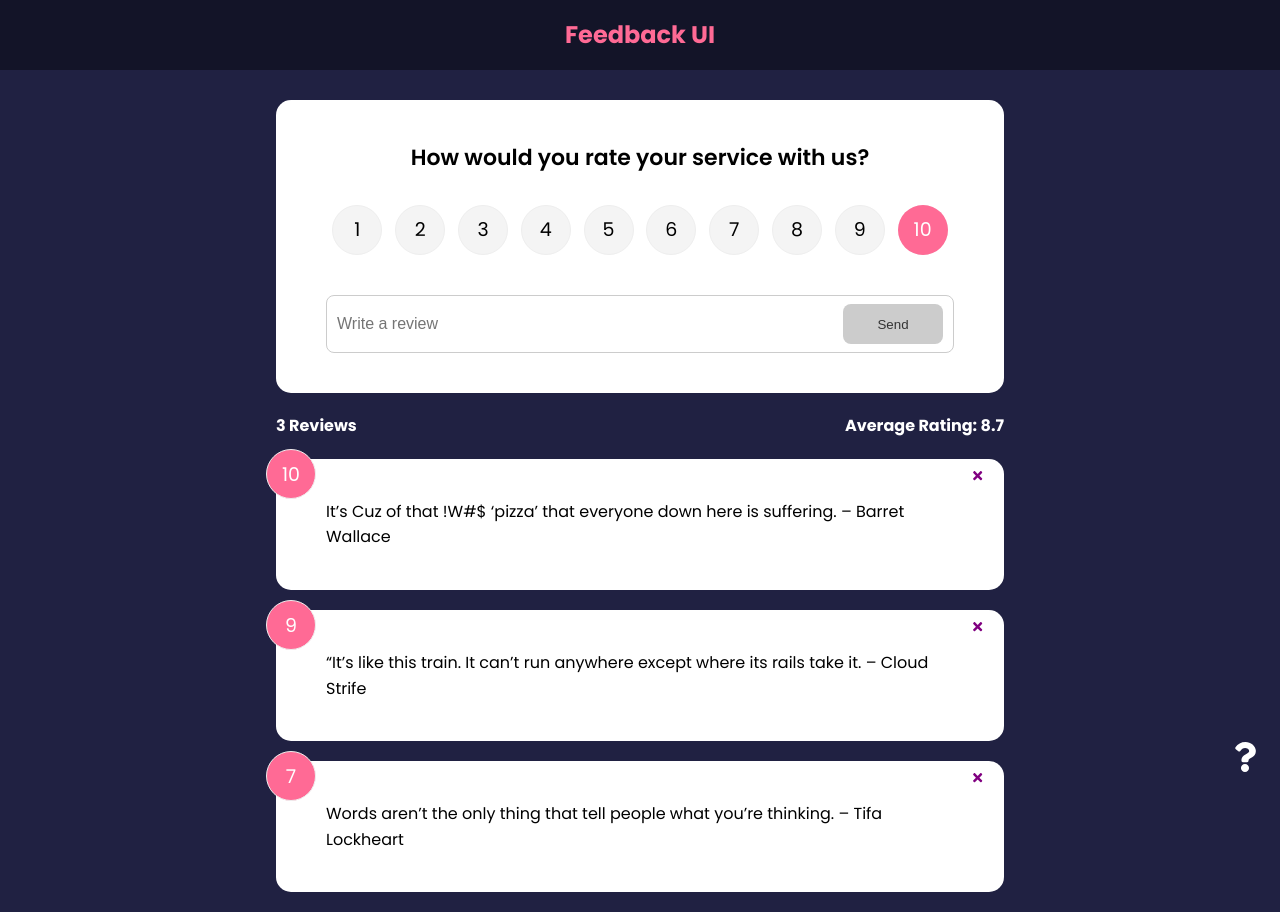
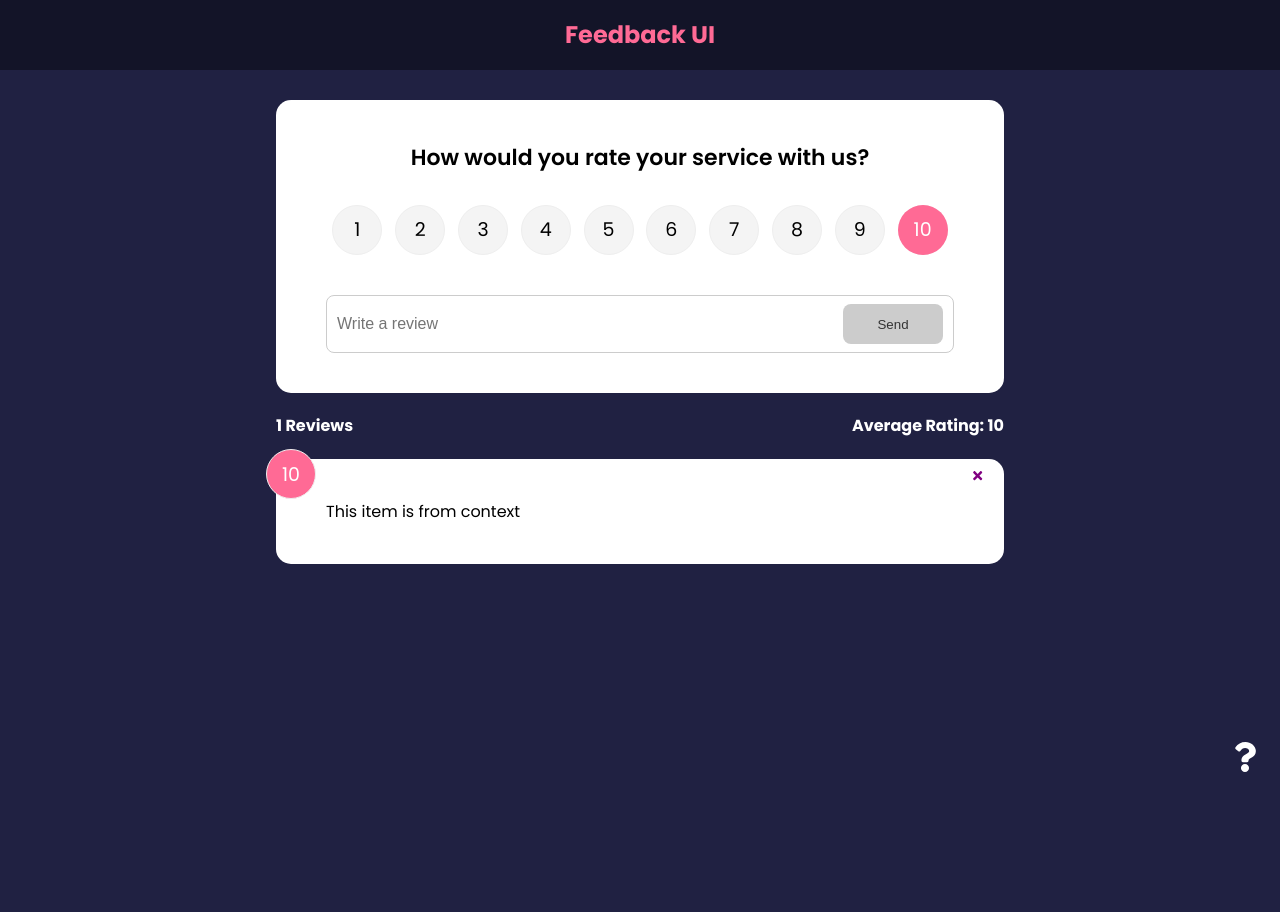
Before and after one commit to carolinanonato/feedback-webapp, a React (Create React App) app: page / in a window 1280 px wide. After the commit the page ends 800 px from the top, so only its background shows below. Built offline with nearby package versions, Linux system fonts and the light colour scheme.

Commit message:
Context and Provider/ Get Global State With The useContext Hook

```diff
--- a/src/App.js
+++ b/src/App.js
@@ -7,6 +7,7 @@
 import Header from "./components/Header"
 import FeedbackData from "./data/FeedbackData";
 import AboutPage from "./pages/AboutPage";
+import { FeedbackProvider } from './context/FeedbackContext';
 import AboutIconLink from './components/AboutIconLink';
 
 
@@ -30,6 +31,7 @@
 
 
     return (
+        <FeedbackProvider>
     <Router>
         <Header />
         <div className="container">
@@ -37,8 +39,8 @@
             <Route exact path='/' element={
                 <>
                  <FeedbackForm handleAdd={addFeedback}/>
-        <FeedbackStats feedback={feedback} />
-        <FeedbackList feedback={feedback} handleDelete={deleteFeedback}/>
+        <FeedbackStats />
+        <FeedbackList handleDelete={deleteFeedback}/>
                 </>
             }>
 
@@ -49,6 +51,7 @@
         <AboutIconLink/>
         </div>
     </Router>
+    </FeedbackProvider>
     )
 }
 
--- a/src/components/FeedbackList.jsx
+++ b/src/components/FeedbackList.jsx
@@ -1,9 +1,11 @@
 import { motion, AnimatePresence } from "framer-motion";
+import { useContext } from "react";
+import FeedbackItem from "./FeedbackItem";
+import FeedbackContext from "../context/FeedbackContext";
 
-import PropTypes from "prop-types";
-import FeedbackItem from "./FeedbackItem";
+function FeedbackList({ handleDelete }) {
+  const { feedback } = useContext(FeedbackContext);
 
-function FeedbackList({ feedback, handleDelete }) {
   if (!feedback || feedback.length === 0) {
     return <p>No feedback yet</p>;
   }
@@ -38,14 +40,4 @@
   // );
 }
 
-FeedbackList.propTypes = {
-  feedback: PropTypes.arrayOf(
-    PropTypes.shape({
-      id: PropTypes.number.isRequired,
-      text: PropTypes.string.isRequired,
-      rating: PropTypes.number.isRequired,
-    })
-  ),
-};
-
 export default FeedbackList;
--- a/src/components/FeedbackStats.jsx
+++ b/src/components/FeedbackStats.jsx
@@ -1,6 +1,9 @@
 import PropTypes from "prop-types";
+import { useContext } from "react";
+import FeedbackContext from "../context/FeedbackContext";
 
-function FeedbackStats({ feedback }) {
+function FeedbackStats() {
+  const { feedback } = useContext(FeedbackContext);
   // calculate ratings average
 
   let average =
--- /dev/null
+++ b/src/context/FeedbackContext.js
@@ -0,0 +1,21 @@
+import { createContext, useState } from "react";
+
+const FeedbackContext = createContext ()
+
+
+export const FeedbackProvider = ({children}) => {
+    const [feedback, setFeedback] = useState ([
+        {
+            id: 1,
+            text: 'This item is from context',
+            rating: 10
+        }
+    ])
+    return <FeedbackContext.Provider value={{
+        feedback
+    }}>
+                {children}
+            </FeedbackContext.Provider>
+}
+
+export default FeedbackContext
```
